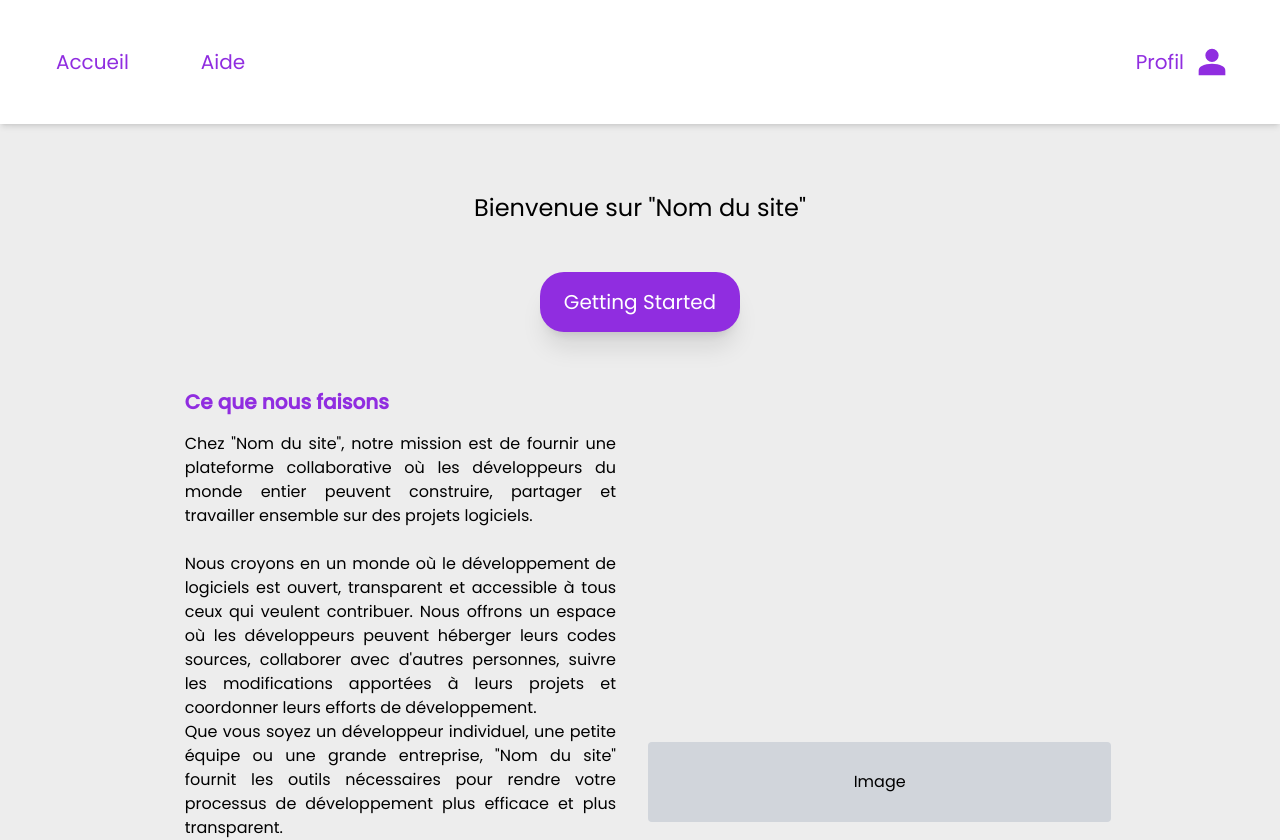
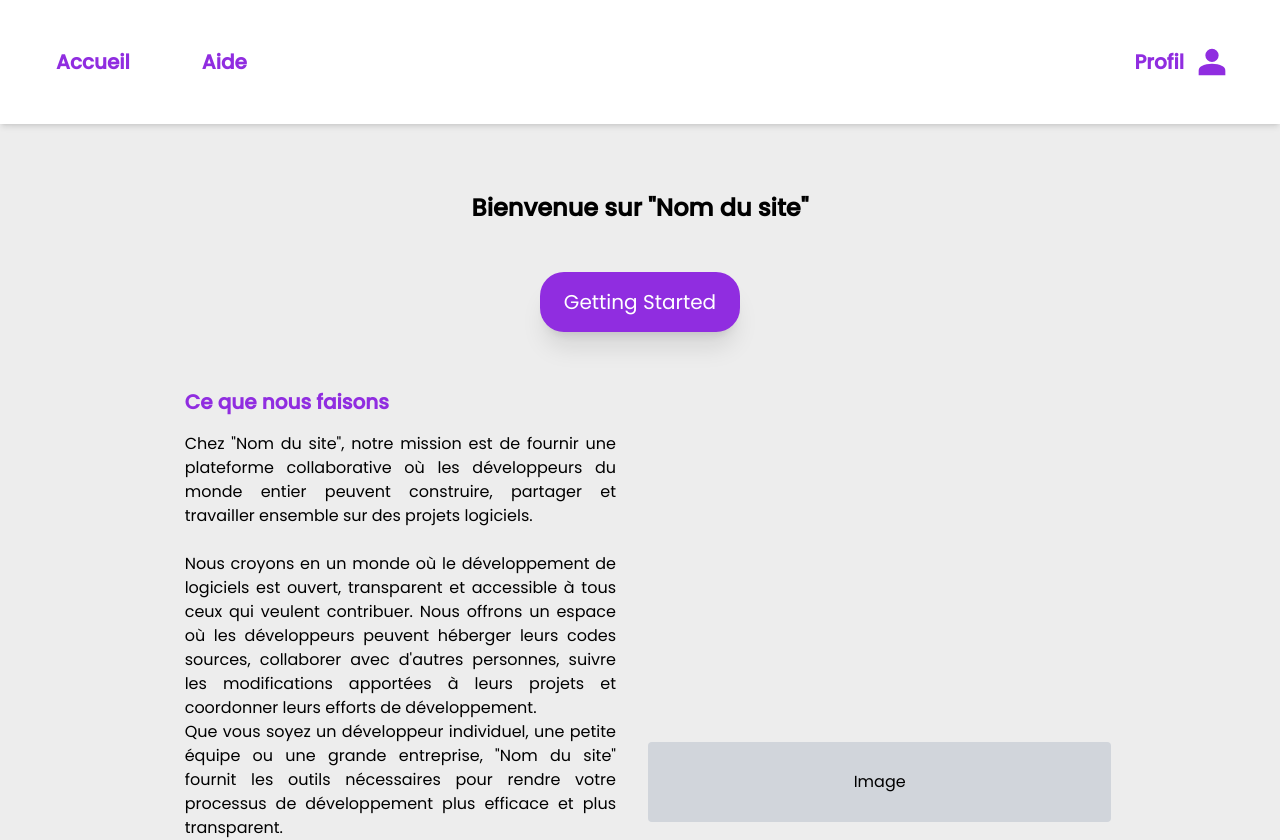
Before and after one commit to CodeValleyy/code-valley-front, a Vue app: page / in a window 1280 px wide. Shown: the top 840 px of the page. Built offline with nearby package versions, Linux system fonts and the light colour scheme.

Commit message:
wip: homepage

```diff
--- a/src/components/Header.vue
+++ b/src/components/Header.vue
@@ -13,16 +13,16 @@ const routes = [
 
 <template>
   <div
-    class="w-full p-8 flex items-center shadow-md bg-white justify-between text-primary text-xl fixed"
+    class="w-full p-8 flex items-center shadow-md bg-white justify-between text-primary text-xl fixed font-semibold"
   >
     <div class="flex">
-      <div class="mr-6 py-4 px-6 rounded hover:bg-gray-200" v-for="route in routes">
+      <div class="mr-6 py-4 px-6 rounded hover:bg-gray-200 cursor-pointer" v-for="route in routes">
         <RouterLink :to="`${route.location}`">
           {{ route.label }}
         </RouterLink>
       </div>
     </div>
-    <div class="flex items-center py-2 px-4 rounded hover:bg-gray-200">
+    <div class="flex items-center py-2 px-4 rounded hover:bg-gray-200 cursor-pointer">
       <div class="mr-auto p-2">Profil</div>
       <div>
         <svg xmlns="http://www.w3.org/2000/svg" width="40" height="40" viewBox="0 0 24 24">
--- a/src/views/HomeView.vue
+++ b/src/views/HomeView.vue
@@ -10,7 +10,7 @@ const name = '"Nom du site"'
   <Header />
   <div class="min-h-screen h-full flex flex-col justify-between">
     <div class="w-full h-full pt-40 p-4 flex flex-col items-center">
-      <div class="mb-4 text-2xl p-8">Bienvenue sur {{ name }}</div>
+      <div class="mb-4 text-2xl p-8 font-semibold">Bienvenue sur {{ name }}</div>
       <Button label="Getting Started" size="xl"></Button>
       <div class="mt-6 flex justify-center p-4 w-11/12 items-center">
         <div class="w-5/12 p-4">
```
